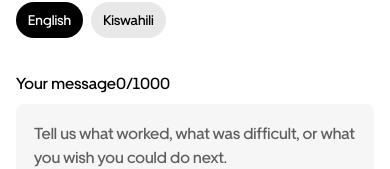
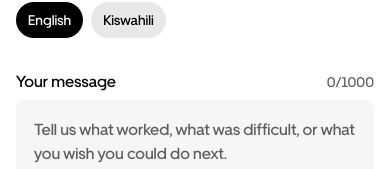
Before and after one commit to Davemafy/Guestbook, a React (Vite) app: page / in a window 390 px wide. Shown: the part 319-488 px from the top of the page. Built offline with nearby package versions, Linux system fonts and the light colour scheme.

Commit message:
fix: repair mobile voice composer layout

```diff
--- a/src/styles.css
+++ b/src/styles.css
@@ -434,6 +434,24 @@ button:disabled {
   gap: 8px;
 }
 
+.field-label-row {
+  min-width: 0;
+  display: flex;
+  align-items: baseline;
+  justify-content: space-between;
+  gap: 16px;
+}
+
+.field-meta {
+  flex: 0 0 auto;
+  margin-left: auto;
+  color: var(--content-tertiary);
+  font-size: 14px;
+  line-height: 16px;
+  font-weight: 500;
+  white-space: nowrap;
+}
+
 .base-textarea {
   width: 100%;
   min-height: 216px;
@@ -1534,6 +1552,10 @@ button:disabled {
   padding-bottom: 76px;
 }
 
+.message-composer .base-textarea:focus-visible {
+  outline: none;
+}
+
 .message-composer.is-listening .base-textarea {
   border-color: var(--content-primary);
   background: var(--background-primary);
@@ -1543,7 +1565,7 @@ button:disabled {
   position: absolute;
   left: 12px;
   right: 12px;
-  bottom: 12px;
+  bottom: 36px;
   min-height: 44px;
   display: flex;
   align-items: center;
@@ -1651,7 +1673,7 @@ button:disabled {
   .composer-controls {
     left: 8px;
     right: 8px;
-    bottom: 8px;
+    bottom: 32px;
   }
 
   .composer-icon-button {
```
